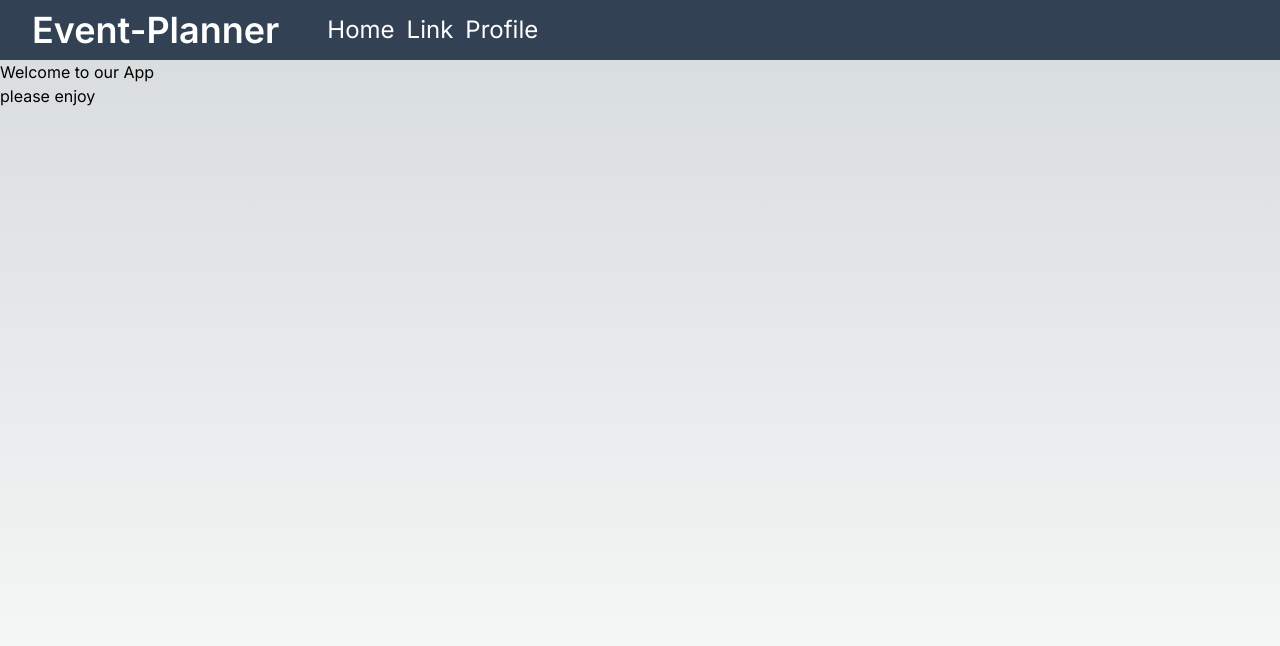
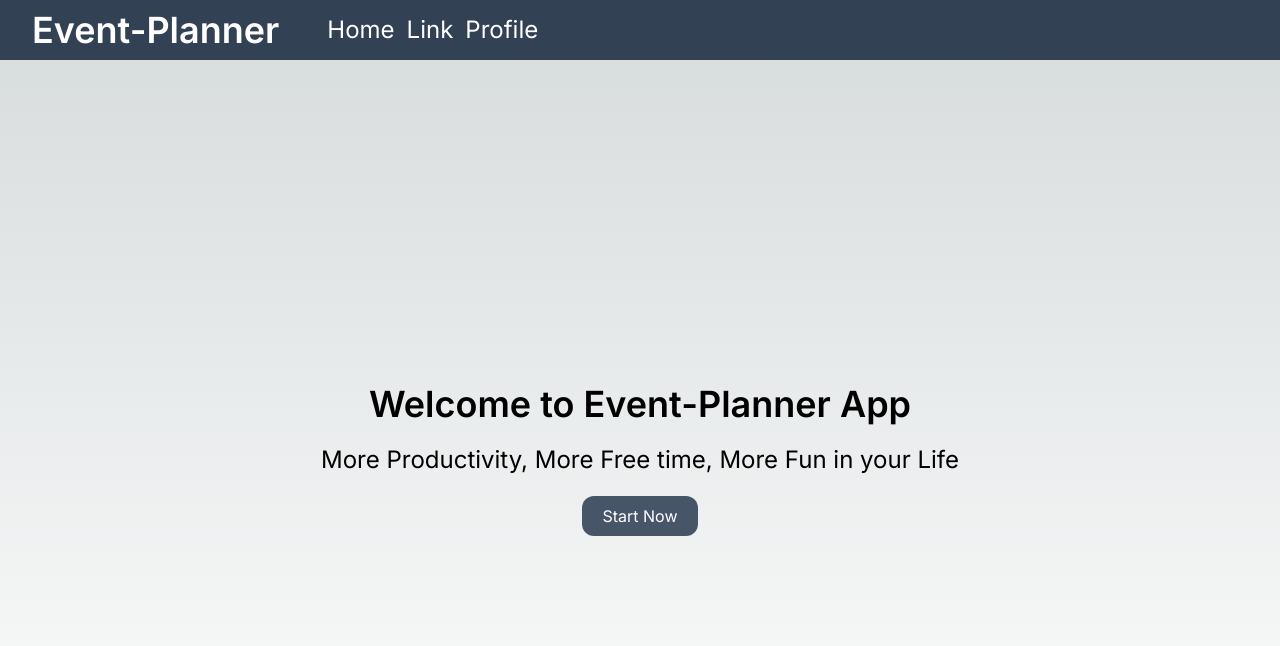
Before and after one commit to Apirak19/event-planning-app, a Next.js app: page / in a window 1280 px wide. Shown: the top 646 px of the page. Built offline with nearby package versions, Linux system fonts and the light colour scheme.

Commit message:
homepage edited

```diff
--- a/src/app/page.tsx
+++ b/src/app/page.tsx
@@ -2,11 +2,13 @@ import './globals.css'
 
 export default function Home() {
   return (
-    <main className="min-h-screen">
-      <div className="">
-        <h1>Welcome to our App</h1>
-        <h1>please enjoy</h1>
+    <main className="min-h-screen flex flex-col justify-center items-center">
+      <div className="text-center">
+        <h1 className='text-4xl font-semibold'>Welcome to Event-Planner App</h1>
+        <h4 className='text-2xl mt-5'>More Productivity, More Free time, More Fun in your Life</h4>
       </div>
+      <button className='bg-slate-600 text-white px-5 py-2 rounded-xl mt-5'>Start Now</button>
+
 
     </main>
   )
```
